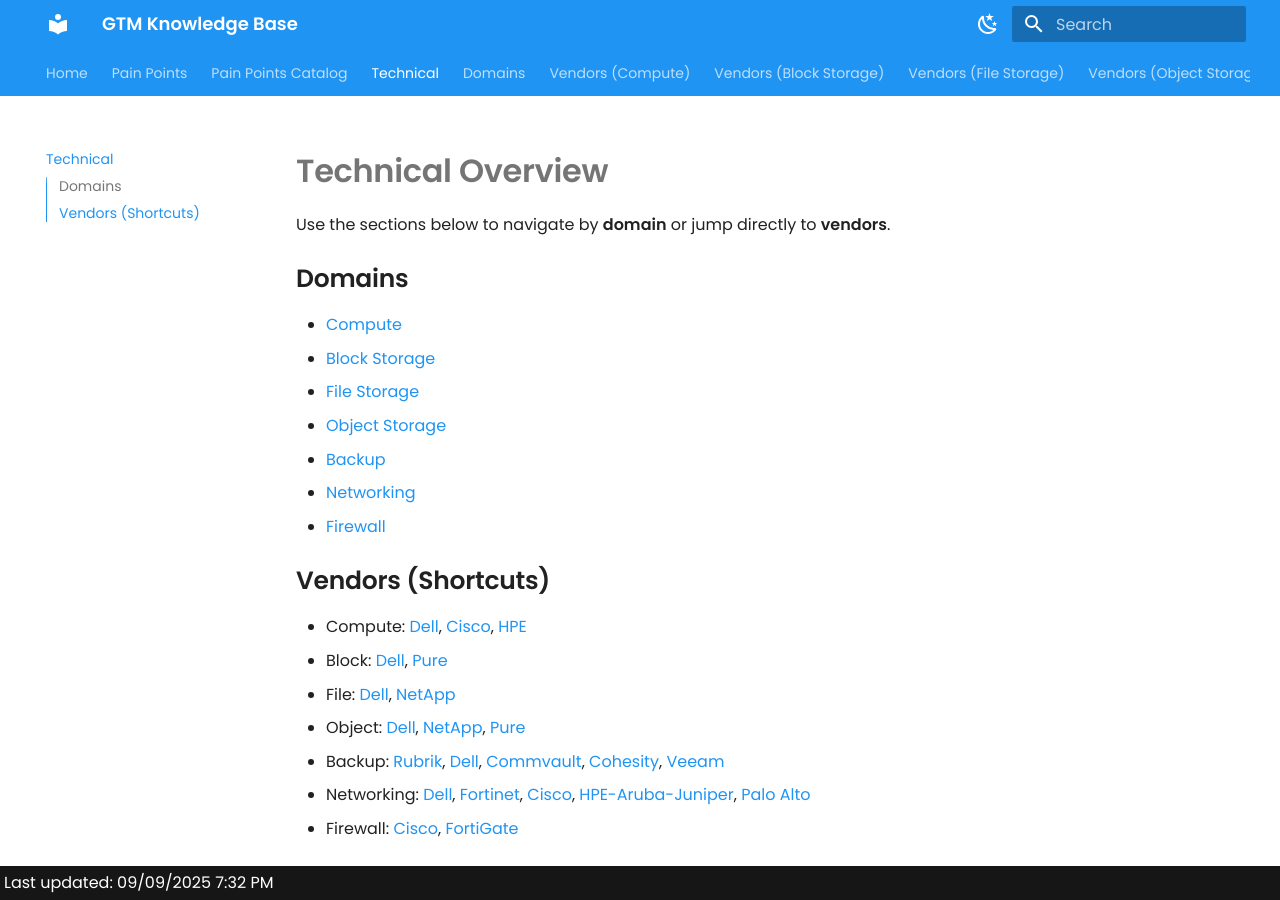
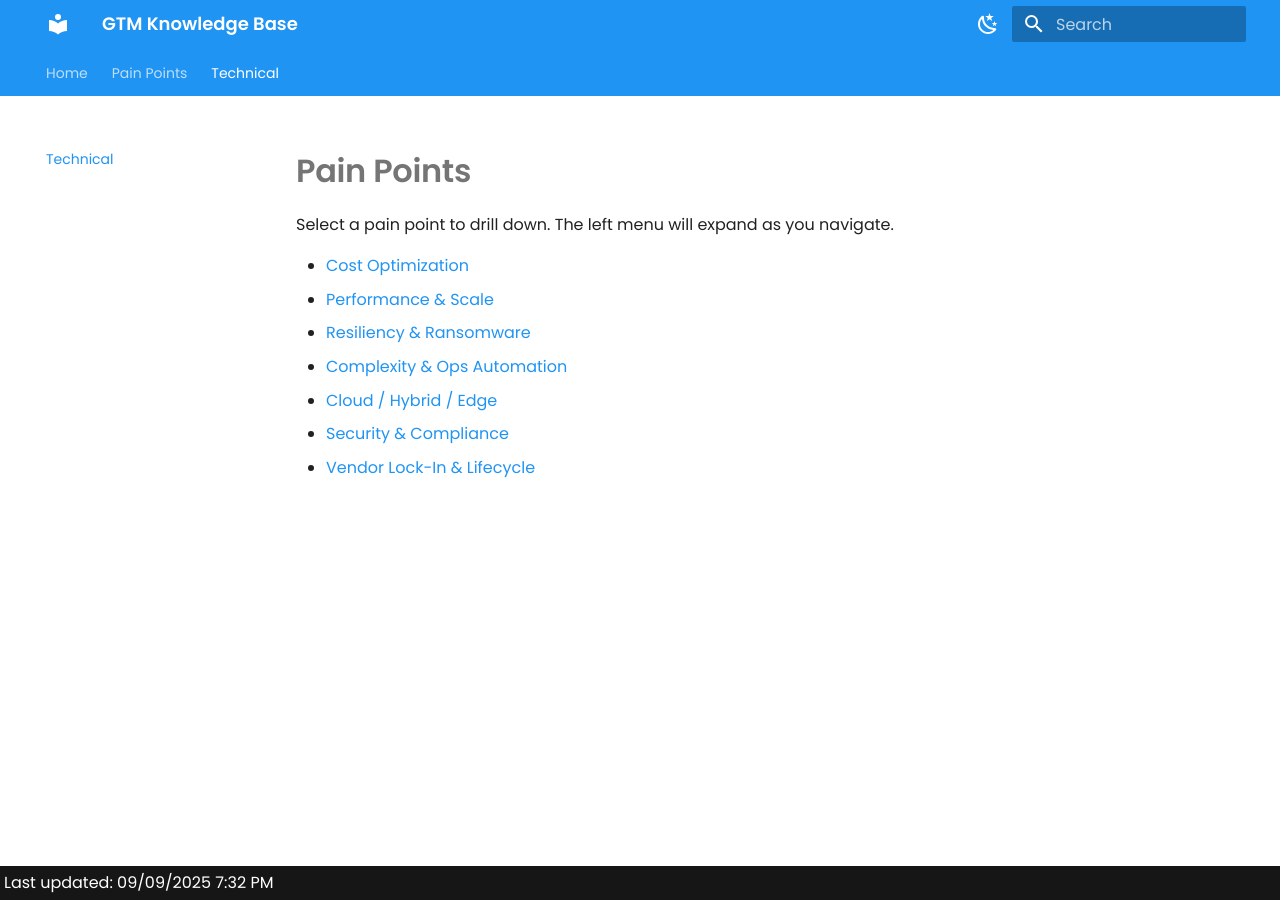
Before and after one commit to mike-yannotti/gtm-kb, an MkDocs documentation site: the page built from docs/technical/index.md, in a window 1280 px wide. Built offline with MkDocs 1.6.1 and Material for MkDocs 9.7.7, drawn with Linux system fonts in a browser that asks for light colours.

Commit message:
Restrict top nav to Home/Pain Points/Technical; collapse left nav; add section indexes

```diff
--- a/docs/technical/index.md
+++ b/docs/technical/index.md
@@ -1,21 +1,11 @@
-# Technical Overview
+# Pain Points
 
-Use the sections below to navigate by **domain** or jump directly to **vendors**.
+Select a pain point to drill down. The left menu will expand as you navigate.
 
-## Domains
-- [Compute](compute/)
-- [Block Storage](block-storage/)
-- [File Storage](file-storage/)
-- [Object Storage](object-storage/)
-- [Backup](backup/)
-- [Networking](networking/)
-- [Firewall](firewall/)
-
-## Vendors (Shortcuts)
-- Compute: [Dell](compute/dell/), [Cisco](compute/cisco/), [HPE](compute/hpe/)
-- Block: [Dell](block-storage/dell/), [Pure](block-storage/pure/)
-- File: [Dell](file-storage/dell/), [NetApp](file-storage/netapp/)
-- Object: [Dell](object-storage/dell/), [NetApp](object-storage/netapp/), [Pure](object-storage/pure/)
-- Backup: [Rubrik](backup/rubrik/), [Dell](backup/dell/), [Commvault](backup/commvault/), [Cohesity](backup/cohesity/), [Veeam](backup/veeam/)
-- Networking: [Dell](networking/dell/), [Fortinet](networking/fortinet/), [Cisco](networking/cisco/), [HPE-Aruba-Juniper](networking/hpe-aruba-juniper/), [Palo Alto](networking/palo-alto/)
-- Firewall: [Cisco](firewall/cisco/), [FortiGate](firewall/fortigate/)
+- [Cost Optimization](cost-optimization/)
+- [Performance & Scale](performance-scale/)
+- [Resiliency & Ransomware](resiliency-ransomware/)
+- [Complexity & Ops Automation](complexity-ops/)
+- [Cloud / Hybrid / Edge](cloud-hybrid-edge/)
+- [Security & Compliance](security-compliance/)
+- [Vendor Lock-In & Lifecycle](vendor-lockin-lifecycle/)
--- a/mkdocs.yml
+++ b/mkdocs.yml
@@ -18,11 +18,11 @@
         icon: material/weather-sunny
         name: Switch to light mode
   features:
-    - navigation.tabs
-    - navigation.sections
-    - navigation.top
-    - navigation.indexes
-    - toc.integrate
+    - navigation.tabs           # shows top tabs for top-level items only
+    - navigation.top            # back-to-top button
+    - navigation.sections       # tidy section headings in left nav
+    - navigation.indexes        # section headers are clickable (landing pages)
+    - toc.integrate             # page ToC integrated into left sidebar
     - content.code.copy
 
 markdown_extensions:
@@ -46,49 +46,4 @@
 nav:
   - Home: index.md
   - Pain Points: pain-points/index.md
-  - Pain Points Catalog:
-      - Cost Optimization: pain-points/cost-optimization/index.md
-      - Performance & Scale: pain-points/performance-scale/index.md
-      - Resiliency & Ransomware: pain-points/resiliency-ransomware/index.md
-      - Complexity & Ops Automation: pain-points/complexity-ops/index.md
-      - Cloud / Hybrid / Edge: pain-points/cloud-hybrid-edge/index.md
-      - Security & Compliance: pain-points/security-compliance/index.md
-      - Vendor Lock-In & Lifecycle: pain-points/vendor-lockin-lifecycle/index.md
   - Technical: technical/index.md
-  - Domains:
-      - Compute: technical/compute/index.md
-      - Block Storage: technical/block-storage/index.md
-      - File Storage: technical/file-storage/index.md
-      - Object Storage: technical/object-storage/index.md
-      - Backup: technical/backup/index.md
-      - Networking: technical/networking/index.md
-      - Firewall: technical/firewall/index.md
-  - Vendors (Compute):
-      - Dell (Rank 1): technical/compute/dell/index.md
-      - Cisco (Rank 2): technical/compute/cisco/index.md
-      - HPE (Rank 3): technical/compute/hpe/index.md
-  - Vendors (Block Storage):
-      - Dell (Rank 1): technical/block-storage/dell/index.md
-      - Pure (Rank 2): technical/block-storage/pure/index.md
-  - Vendors (File Storage):
-      - Dell (Rank 1): technical/file-storage/dell/index.md
-      - NetApp (Rank 2): technical/file-storage/netapp/index.md
-  - Vendors (Object Storage):
-      - Dell (Rank 1): technical/object-storage/dell/index.md
-      - NetApp (Rank 2): technical/object-storage/netapp/index.md
-      - Pure (Rank 3): technical/object-storage/pure/index.md
-  - Vendors (Backup):
-      - Rubrik (Rank 1): technical/backup/rubrik/index.md
-      - Dell (Rank 2): technical/backup/dell/index.md
-      - Commvault (Rank 3): technical/backup/commvault/index.md
-      - Cohesity (Rank 4): technical/backup/cohesity/index.md
-      - Veeam (Rank 5): technical/backup/veeam/index.md
-  - Vendors (Networking):
-      - Dell (Rank 1): technical/networking/dell/index.md
-      - Fortinet (Rank 2): technical/networking/fortinet/index.md
-      - Cisco (Rank 3): technical/networking/cisco/index.md
-      - HPE-Aruba-Juniper (Rank 4): technical/networking/hpe-aruba-juniper/index.md
-      - Palo Alto (Rank 5): technical/networking/palo-alto/index.md
-  - Vendors (Firewall):
-      - Cisco (Rank 1): technical/firewall/cisco/index.md
-      - FortiGate (Rank 2): technical/firewall/fortigate/index.md
```
Also changed, not shown: docs/pain-points/index.md (+9 -10 lines).
